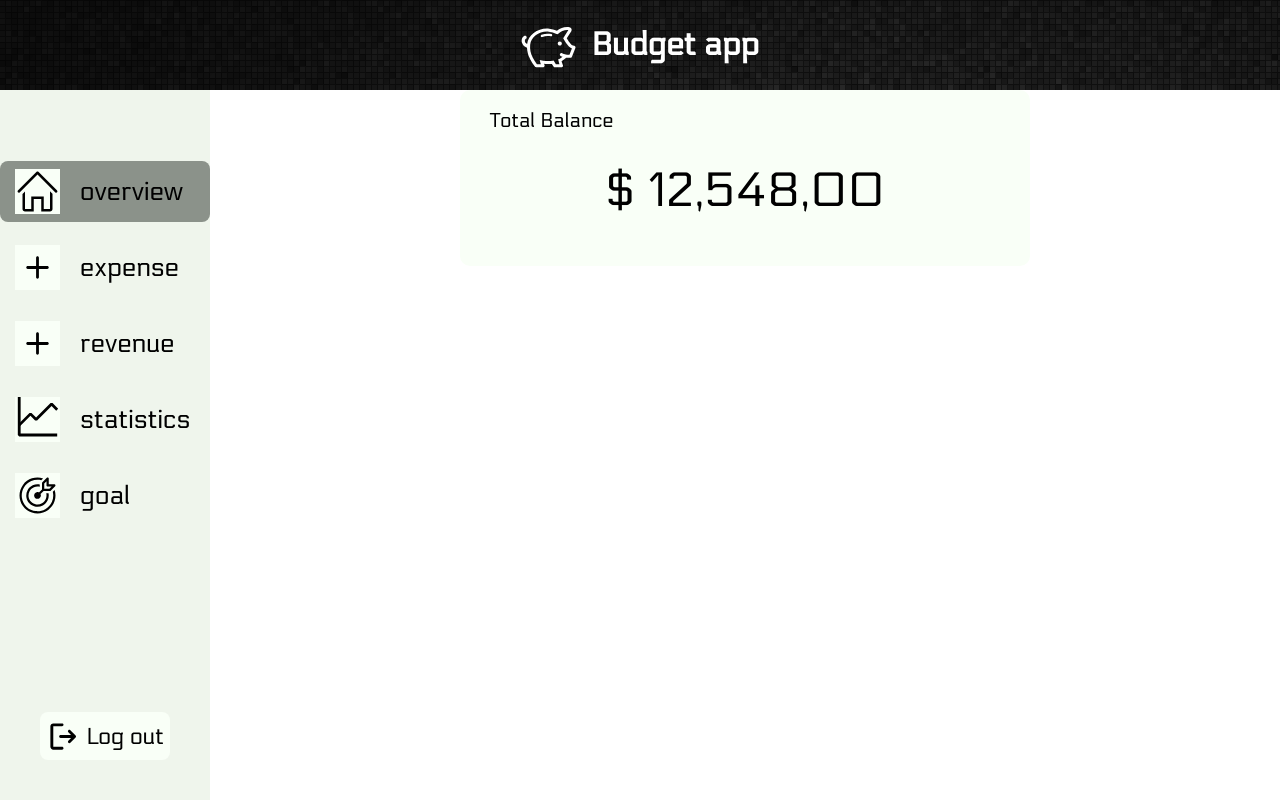
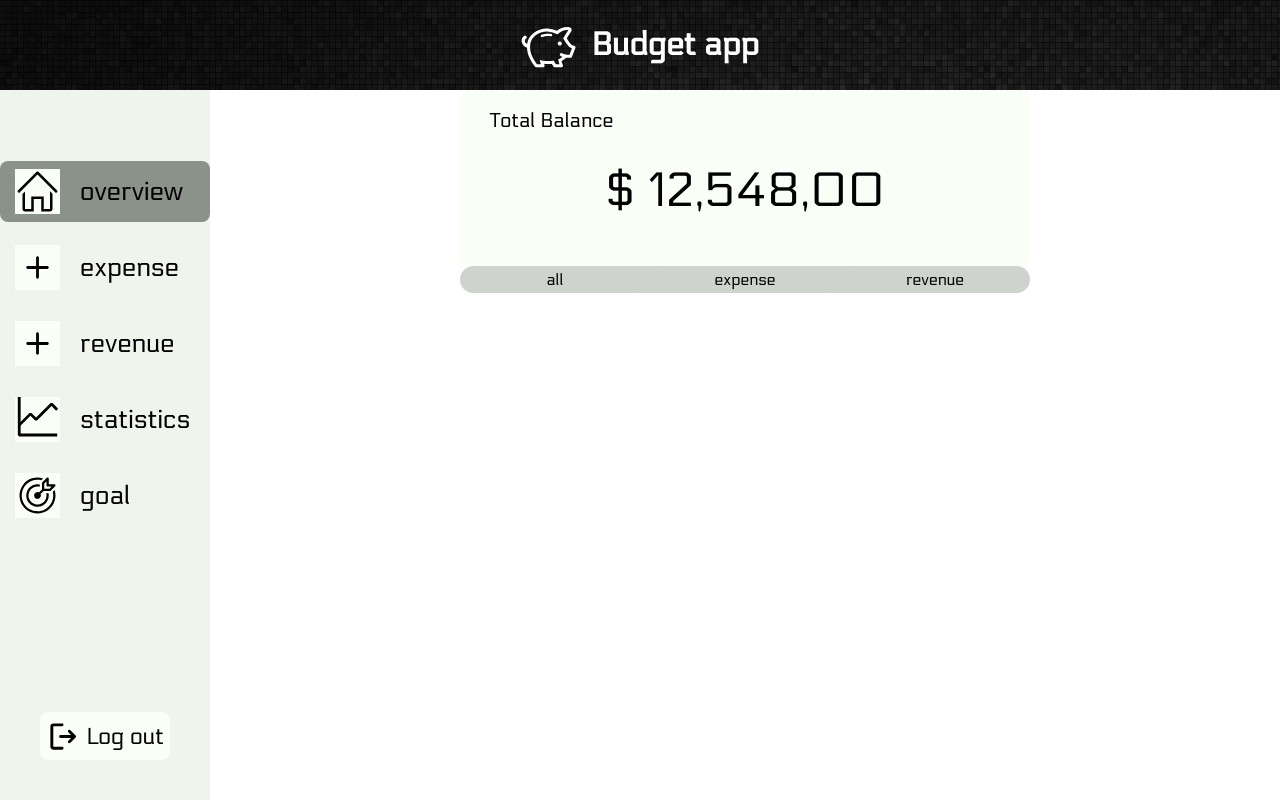
Before and after one commit to bsk94/Expense-tracker, a React (Create React App) app: page / in a window 1280 px wide. Built offline with nearby package versions, Linux system fonts and the light colour scheme.

Commit message:
filterByFinanceType component added

```diff
--- /dev/null
+++ b/src/components/molecules/filterByFinanceType/filterByFinanceType-styles.ts
@@ -0,0 +1,25 @@
+import styled from 'styled-components';
+
+export const StyledList = styled.ul`
+  display: flex;
+  align-items: center;
+  background-color: ${({ theme }) => theme.colors.midGreen};
+  height: 2.7rem;
+  max-width: 57rem;
+  width: 100%;
+  border-radius: 50px;
+  li {
+    display: flex;
+    justify-content: center;
+    align-items: center;
+    border: 0.1rem solid ${({ theme }) => theme.colors.midGreen};
+    border-radius: 50px;
+    height: 2.5rem;
+    max-width: 20rem;
+    width: 100%;
+    margin: 0rem 0.1rem;
+    &.active {
+      background-color: ${({ theme }) => theme.colors.lightest};
+    }
+  }
+`;
--- /dev/null
+++ b/src/components/molecules/filterByFinanceType/index.tsx
@@ -0,0 +1,14 @@
+import { StyledList } from './filterByFinanceType-styles';
+import { financeType } from '../../../helpers/category';
+
+const FilterByFinanceType = () => {
+  return (
+    <StyledList>
+      {financeType.map((category) => (
+        <li key={category}>{category}</li>
+      ))}
+    </StyledList>
+  );
+};
+
+export default FilterByFinanceType;
--- a/src/components/organisms/overview/index.tsx
+++ b/src/components/organisms/overview/index.tsx
@@ -1,4 +1,5 @@
 import React from 'react';
+import FilterByFinanceType from '../../molecules/filterByFinanceType';
 import TotalBalance from '../../molecules/totalBalance';
 import { StyledOverviewContainer } from './overview-styled';
 
@@ -6,6 +7,7 @@ const Overview = () => {
   return (
     <StyledOverviewContainer>
       <TotalBalance />
+      <FilterByFinanceType />
     </StyledOverviewContainer>
   );
 };
--- a/src/helpers/category.ts
+++ b/src/helpers/category.ts
@@ -32,3 +32,5 @@ export const categoryForm: CategoryForm[] = [
     icon: Other
   }
 ];
+
+export const financeType: string[] = ['all', 'expense', 'revenue'];
```
